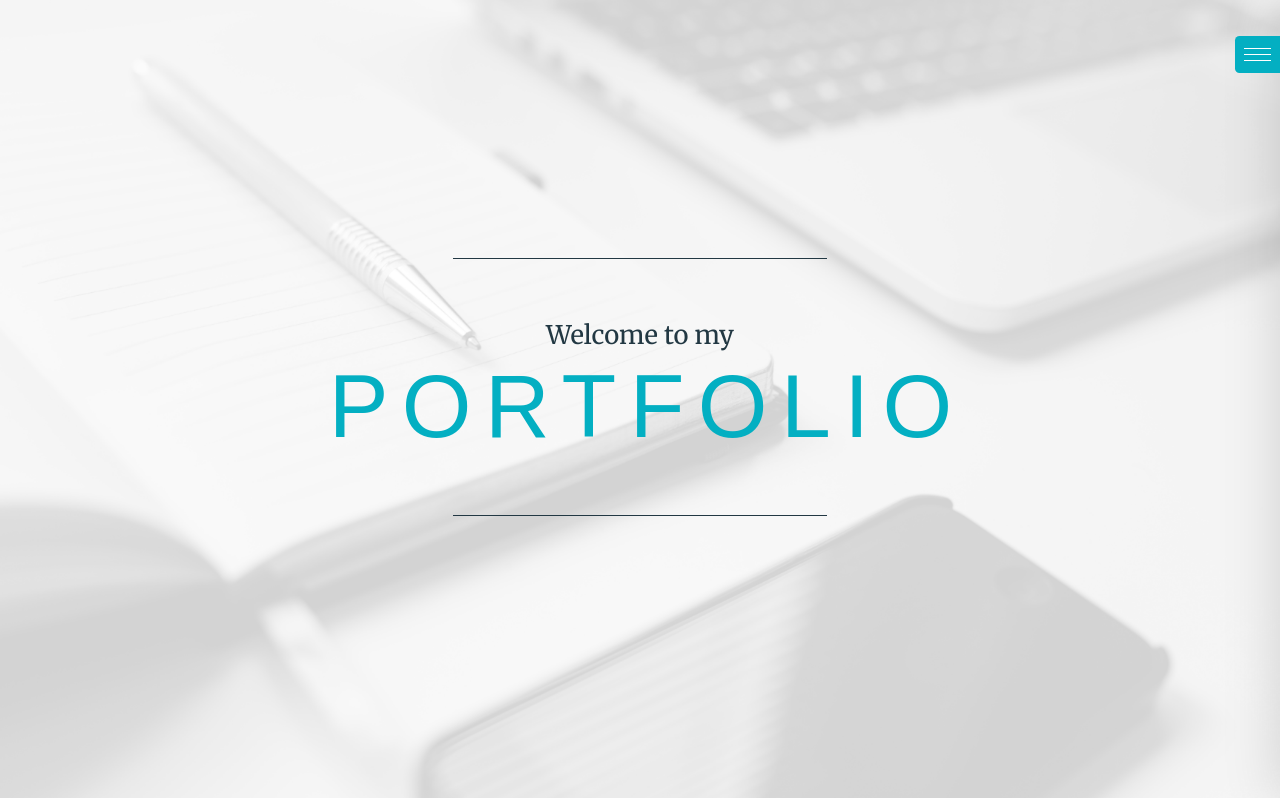
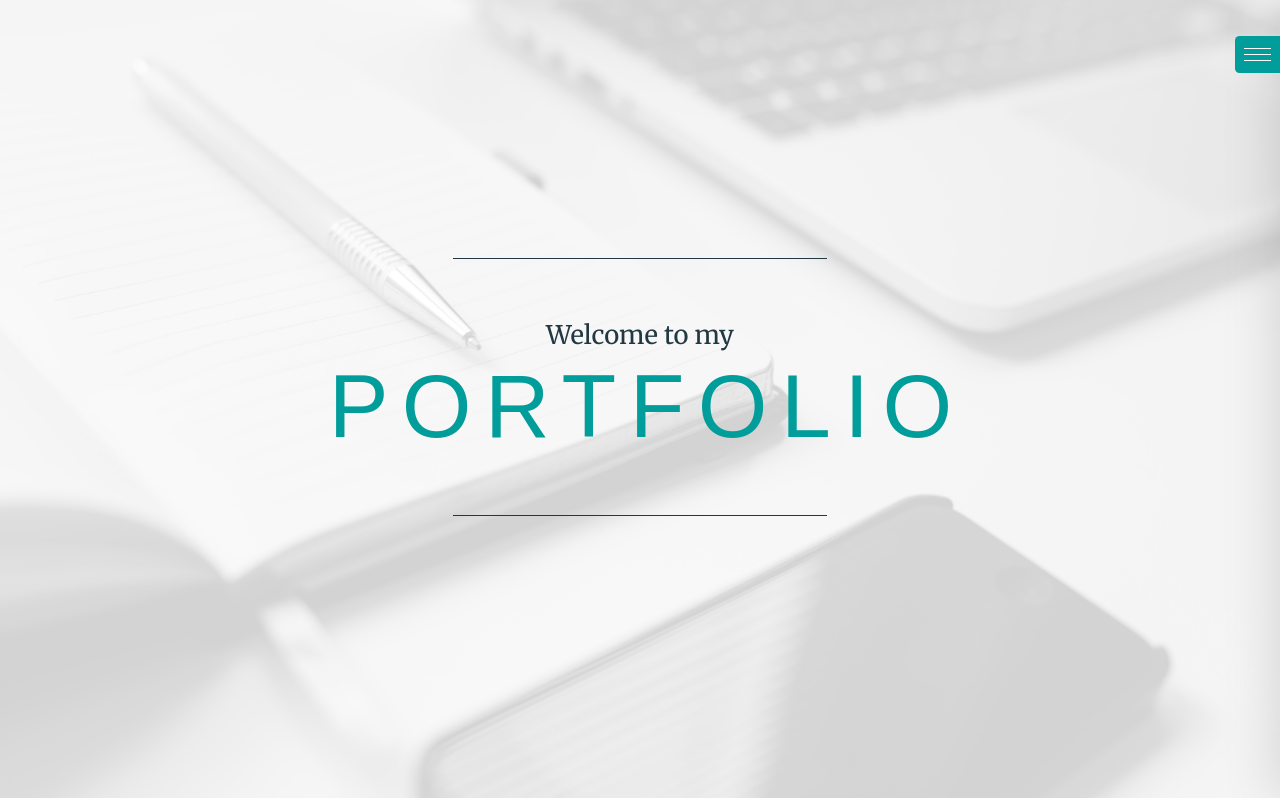
Before and after one commit to Seala11/Portfolio-template-scss, a website: page index.html in a window 1280 px wide. Shown: the top 798 px of the page. Drawn offline with Linux system fonts and the light colour scheme; a web font is replaced by a local one.

Commit message:
update contrast var in  _variables.scss

```diff
--- a/app/scss/abstracts/_variables.scss
+++ b/app/scss/abstracts/_variables.scss
@@ -1,7 +1,11 @@
 $white: #FFFFFF;
 $light-gray: #E8E9EB;
-$gray: #A7A7A7;
-$dark-gray: #606060;
-$blue: #03AFC2;
+// $gray: #A7A7A7;
+$gray: #6f6f6f;
+// $dark-gray: #606060;
+$dark-gray: #393939;
+// $blue: #03AFC2;
+$blue: #009d9a;
 $dark-blue: #223843;
-$alert : #FF331F;
+// $alert : #FF331F;
+$alert : #da1e28;
```
Also changed, not shown: dist/style.css, 1 other file.
